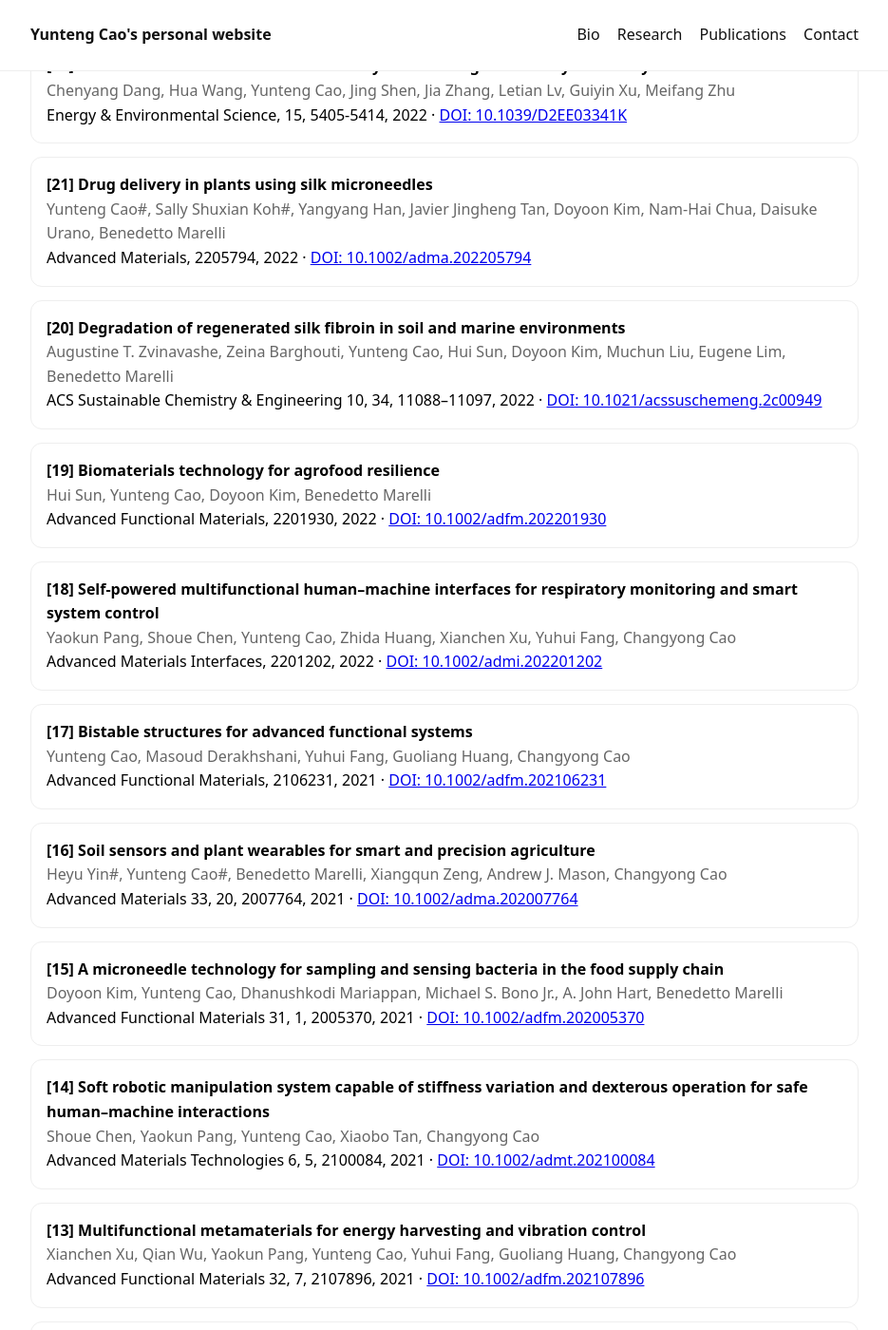
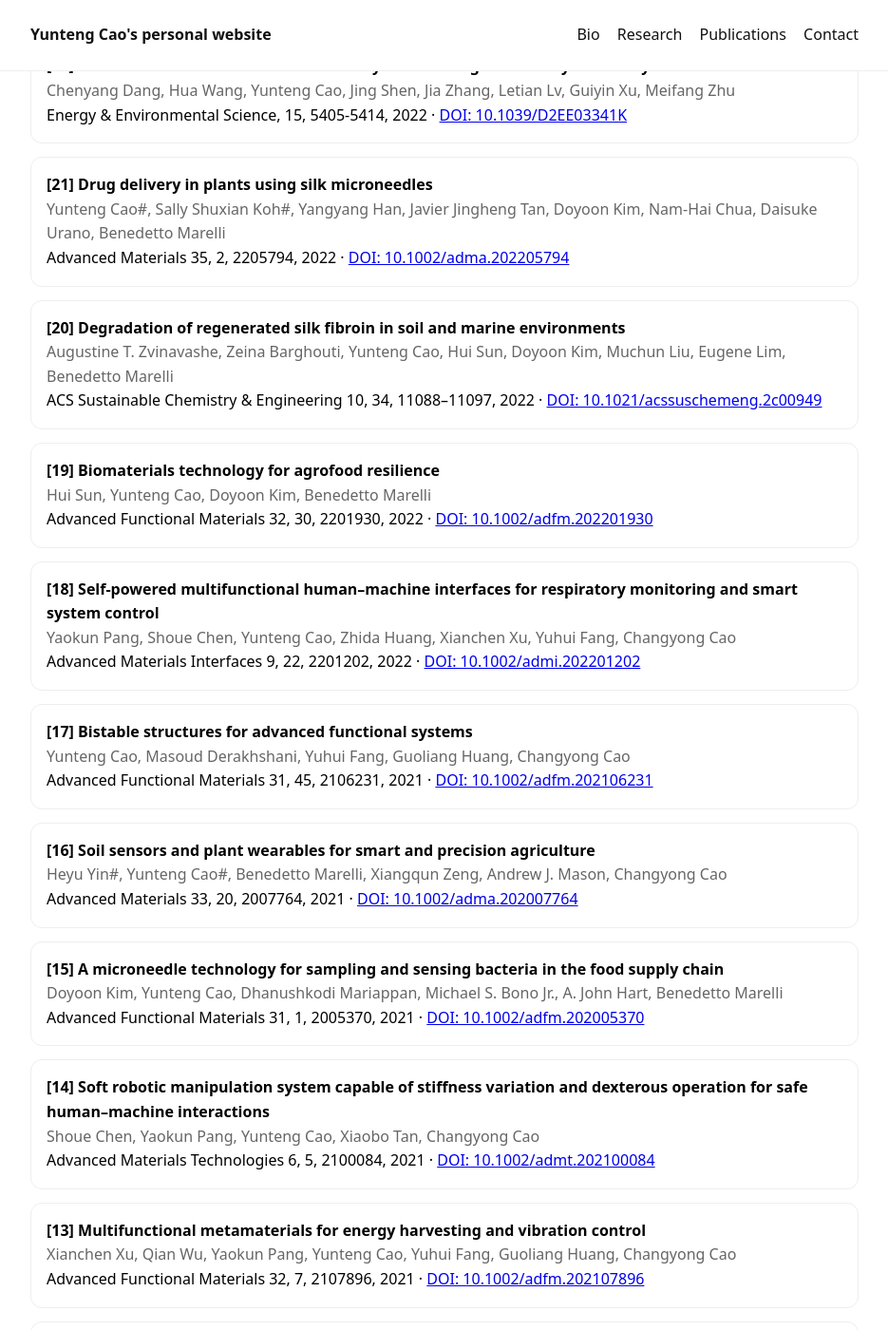
Before and after one commit to Yunteng-Cao/yunteng-cao.github.io, a Jekyll site: the page built from publications/index.md, in a window 1280 px wide and 1400 px high, scrolled down 3915 px. Shown: the whole window at 95% size, without its empty margins (172-1107 px from the left). Built offline with Jekyll 4.4.1, drawn with Linux system fonts in a browser that asks for light colours; some of the changed text lies outside the part shown.

Commit message:
Update index.md

```diff
--- a/publications/index.md
+++ b/publications/index.md
@@ -232,7 +232,7 @@ Peer-reviewed publications (# indicates equal contribution)
         Muchun Liu, <strong>Yunteng Cao</strong>, Zheng Li, Emily Wang, Rajeev J Ram, Benedetto Marelli
       </div>
       <div>
-        Advanced Materials, 2401192, 2024 ·
+        Advanced Materials 36, 30, 2401192, 2024 ·
         <a href="https://doi.org/10.1002/adma.202401192">DOI: 10.1002/adma.202401192</a>
       </div>
     </div>
@@ -397,7 +397,7 @@ separation and saline soil remediation</strong></div>
         Yunteng Cao#, Sally Shuxian Koh#, Yangyang Han, Javier Jingheng Tan, Doyoon Kim, Nam-Hai Chua, Daisuke Urano, Benedetto Marelli
       </div>
       <div>
-        Advanced Materials, 2205794, 2022 ·
+        Advanced Materials 35, 2, 2205794, 2022 ·
         <a href="https://doi.org/10.1002/adma.202205794">DOI: 10.1002/adma.202205794</a>
       </div>
     </div>
@@ -429,7 +429,7 @@ separation and saline soil remediation</strong></div>
         Hui Sun, Yunteng Cao, Doyoon Kim, Benedetto Marelli
       </div>
       <div>
-        Advanced Functional Materials, 2201930, 2022 ·
+        Advanced Functional Materials 32, 30, 2201930, 2022 ·
         <a href="https://doi.org/10.1002/adfm.202201930">DOI: 10.1002/adfm.202201930</a>
       </div>
     </div>
@@ -445,7 +445,7 @@ separation and saline soil remediation</strong></div>
         Yaokun Pang, Shoue Chen, Yunteng Cao, Zhida Huang, Xianchen Xu, Yuhui Fang, Changyong Cao
       </div>
       <div>
-        Advanced Materials Interfaces, 2201202, 2022 ·
+        Advanced Materials Interfaces 9, 22, 2201202, 2022 ·
         <a href="https://doi.org/10.1002/admi.202201202">DOI: 10.1002/admi.202201202</a>
       </div>
     </div>
@@ -461,7 +461,7 @@ separation and saline soil remediation</strong></div>
         Yunteng Cao, Masoud Derakhshani, Yuhui Fang, Guoliang Huang, Changyong Cao
       </div>
       <div>
-        Advanced Functional Materials, 2106231, 2021 ·
+        Advanced Functional Materials 31, 45, 2106231, 2021 ·
         <a href="https://doi.org/10.1002/adfm.202106231">DOI: 10.1002/adfm.202106231</a>
       </div>
     </div>
```
Also changed, not shown: other parts of publications/index.md (+5 -5 lines).
